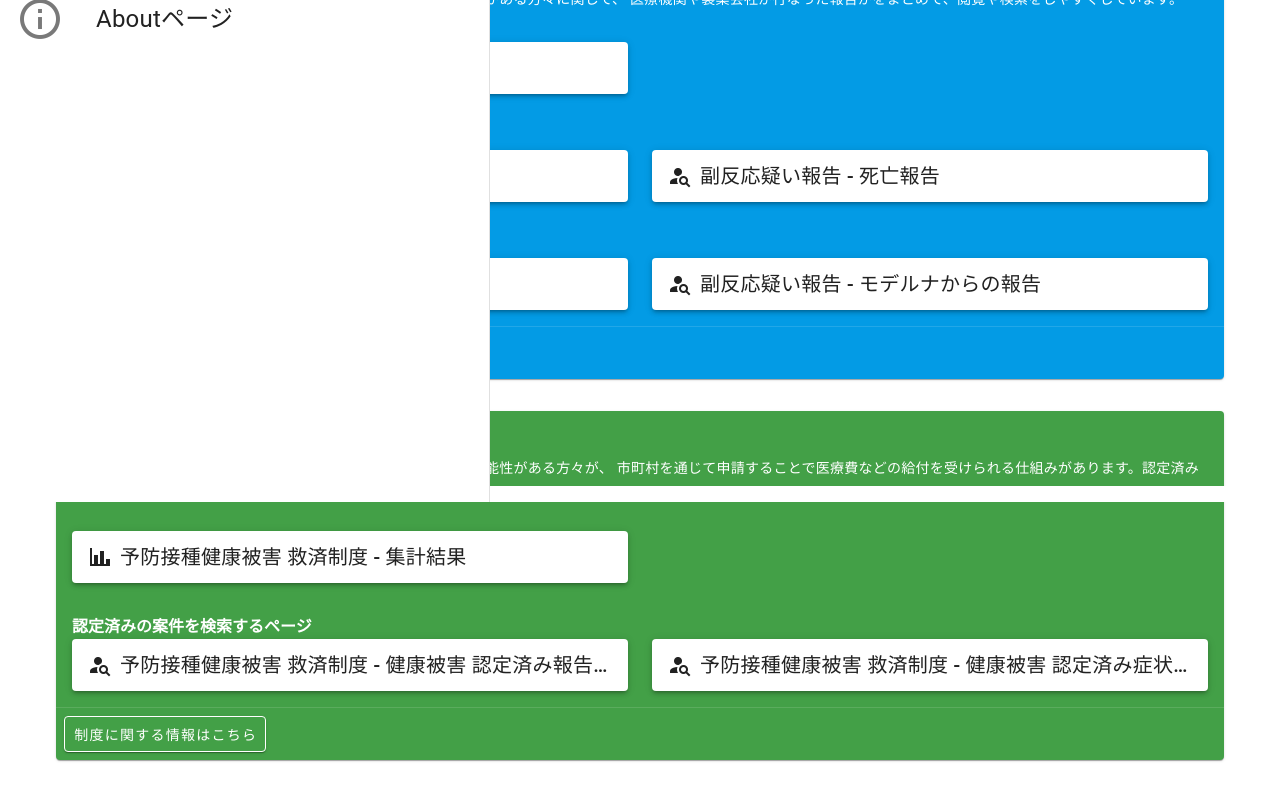
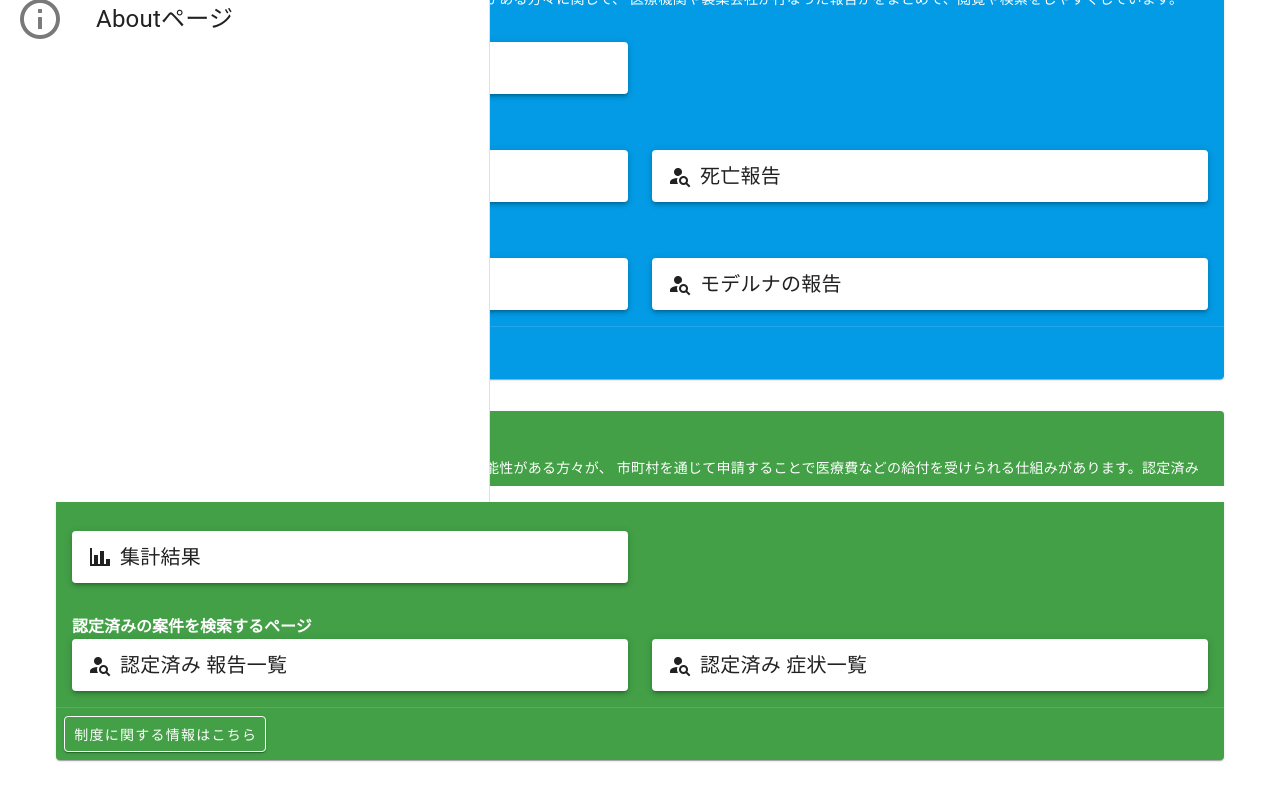
Before and after one commit to kaede96az/my-test-site, a Vue app: page /#/ in a window 1280 px wide. Shown: the part 298-1098 px from the top of the page. Built offline with nearby package versions, Linux system fonts and the light colour scheme; what vue3-apexcharts would draw is missing.

Commit message:
fix: page and menu names

```diff
--- a/src/router/routes.ts
+++ b/src/router/routes.ts
@@ -23,15 +23,15 @@ export const SuspectedIssuesHomeRoute = {
 export const SuspectedIssuesSubRoutes = [
   {
     path: '/reported-pfizer-issues',
-    name: '副反応疑い報告 - ファイザーからの報告',
-    menu_name: 'ファイザーからの報告',
+    name: '副反応疑い報告 - ファイザーの報告',
+    menu_name: 'ファイザーの報告',
     icon: 'mdi-account-search',
     component: () => import('../views/PfizerView.vue')
   },
   {
     path: '/reported-moderna-issues',
-    name: '副反応疑い報告 - モデルナからの報告',
-    menu_name: 'モデルナからの報告',
+    name: '副反応疑い報告 - モデルナの報告',
+    menu_name: 'モデルナの報告',
     icon: 'mdi-account-search',
     component: () => import('../views/ModernaView.vue')
   },
@@ -62,15 +62,15 @@ export const HealthHazardsHomeRoute = {
 export const HealthHazardsSubRoutes = [
   {
     path: '/certified-issues',
-    name: '予防接種健康被害 救済制度 - 健康被害 認定済み報告一覧',
-    menu_name: '健康被害 認定済み報告一覧',
+    name: '予防接種健康被害 救済制度 - 認定済み 報告一覧',
+    menu_name: '認定済み 報告一覧',
     icon: 'mdi-account-search',
     component: () => import('../views/CertifiedHealthHazardsView.vue')
   },
   {
     path: '/certified-symptoms',
-    name: '予防接種健康被害 救済制度 - 健康被害 認定済み症状一覧',
-    menu_name: '健康被害 認定済み症状一覧',
+    name: '予防接種健康被害 救済制度 - 認定済み 症状一覧',
+    menu_name: '認定済み 症状一覧',
     icon: 'mdi-account-search',
     component: () => import('../views/CertifiedSymptomsView.vue')
   }
--- a/src/views/HomeView.vue
+++ b/src/views/HomeView.vue
@@ -25,7 +25,7 @@
                 <v-card
                   v-bind="props"
                   :prepend-icon="SuspectedIssuesHomeRoute.icon"
-                  :title="SuspectedIssuesHomeRoute.name"
+                  :title="SuspectedIssuesHomeRoute.menu_name"
                   :href="`${baseURL}#${SuspectedIssuesHomeRoute.path}`"
                   :elevation="isHovering ? 10 : 3"
                 >
@@ -43,7 +43,7 @@
                 <v-card
                   v-bind="props"
                   :prepend-icon="r.icon"
-                  :title="r.name"
+                  :title="r.menu_name"
                   :href="`${baseURL}#${r.path}`"
                   :elevation="isHovering ? 10 : 3"
                 >
@@ -61,7 +61,7 @@
                 <v-card
                   v-bind="props"
                   :prepend-icon="r.icon"
-                  :title="r.name"
+                  :title="r.menu_name"
                   :href="`${baseURL}#${r.path}`"
                   :elevation="isHovering ? 10 : 3"
                 >
@@ -123,7 +123,7 @@
                 <v-card
                   v-bind="props"
                   :prepend-icon="HealthHazardsHomeRoute.icon"
-                  :title="HealthHazardsHomeRoute.name"
+                  :title="HealthHazardsHomeRoute.menu_name"
                   :href="`${baseURL}#${HealthHazardsHomeRoute.path}`"
                   :elevation="isHovering ? 10 : 3"
                 >
@@ -141,7 +141,7 @@
                 <v-card
                   v-bind="props"
                   :prepend-icon="r.icon"
-                  :title="r.name"
+                  :title="r.menu_name"
                   :href="`${baseURL}#${r.path}`"
                   :elevation="isHovering ? 10 : 3"
                 >
```
